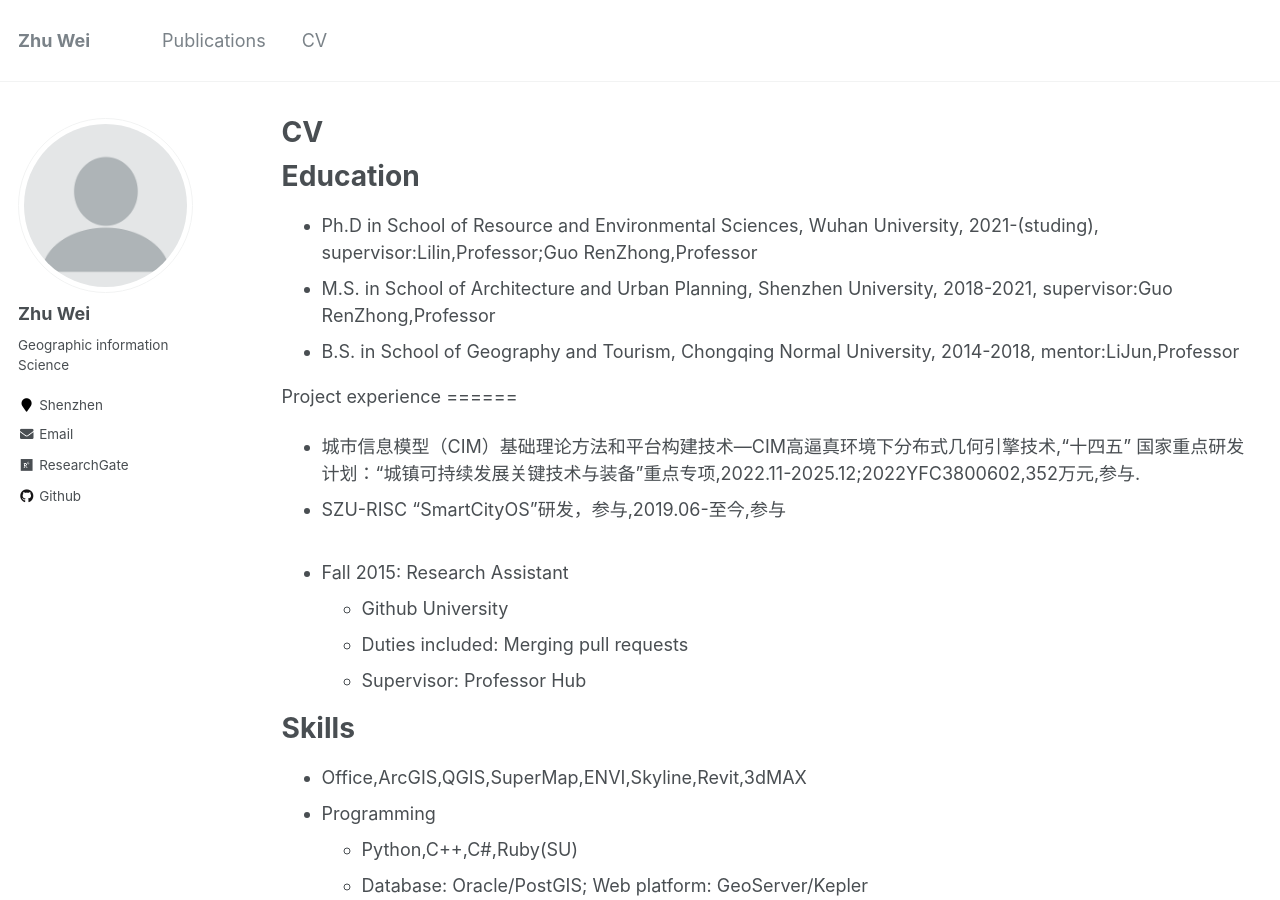
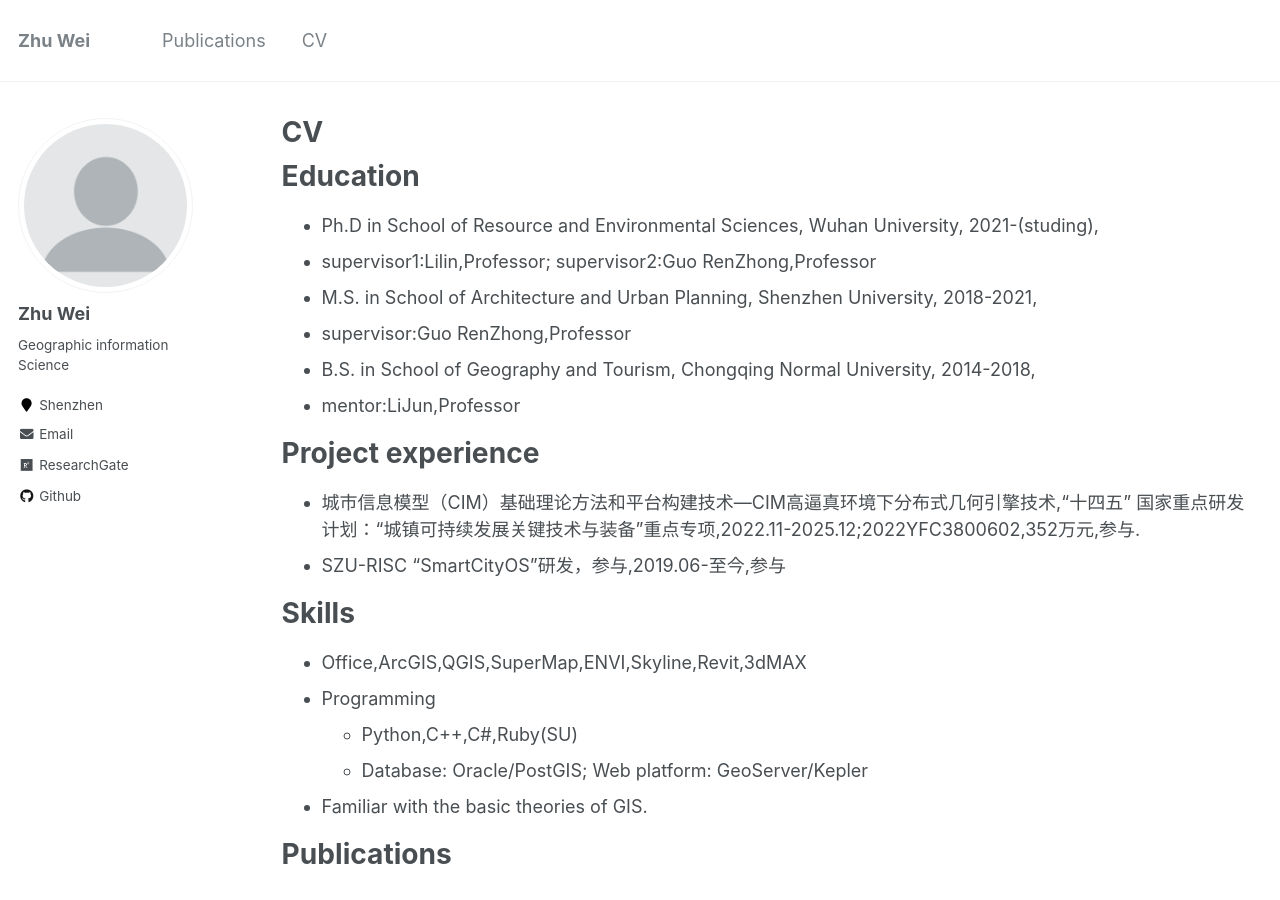
Before and after one commit to Zhuwgiser/zhuwgiser.github.io, a Jekyll site: the page built from _pages/cv.md, in a window 1280 px wide and 900 px high. Built offline with Jekyll 4.4.1, drawn with Linux system fonts in a browser that asks for light colours.

Commit message:
Update cv.md

```diff
--- a/_pages/cv.md
+++ b/_pages/cv.md
@@ -12,23 +12,25 @@
 Education
 ======
 * Ph.D in School of Resource and Environmental Sciences, Wuhan University, 2021-(studing),
-supervisor:Lilin,Professor;Guo RenZhong,Professor
+* supervisor1:Lilin,Professor; supervisor2:Guo RenZhong,Professor
 * M.S. in School of Architecture and Urban Planning, Shenzhen University, 2018-2021,
-supervisor:Guo RenZhong,Professor
+* supervisor:Guo RenZhong,Professor
 * B.S. in School of Geography and Tourism, Chongqing Normal University, 2014-2018,
-mentor:LiJun,Professor
+* mentor:LiJun,Professor
 
 <!-- 注释 -->
+
 Project experience
 ======
 * 城市信息模型（CIM）基础理论方法和平台构建技术—CIM高逼真环境下分布式几何引擎技术,“十四五” 国家重点研发计划：“城镇可持续发展关键技术与装备”重点专项,2022.11-2025.12;2022YFC3800602,352万元,参与.
 * SZU-RISC “SmartCityOS”研发，参与,2019.06-至今,参与
->
+
+<!--
 * Fall 2015: Research Assistant
   * Github University
   * Duties included: Merging pull requests
   * Supervisor: Professor Hub
-
+-->
 
 Skills
 ======
```
